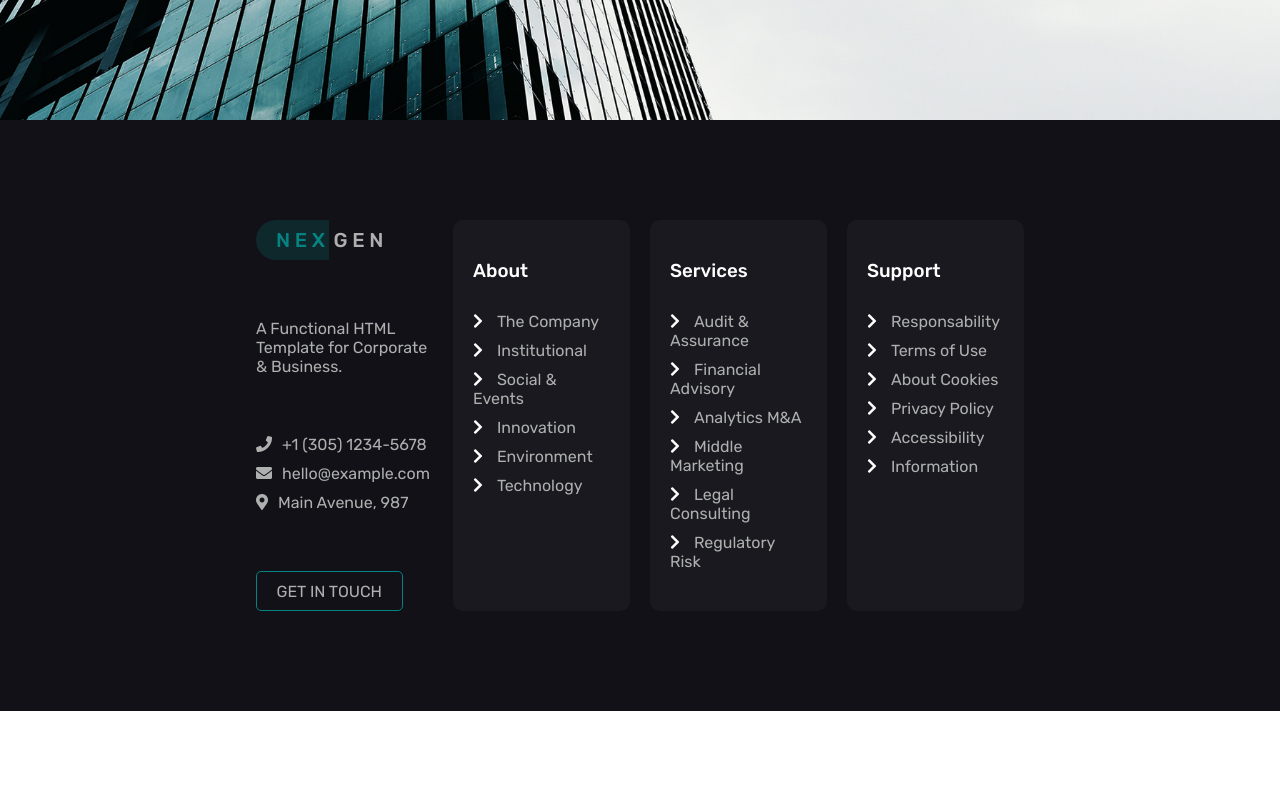
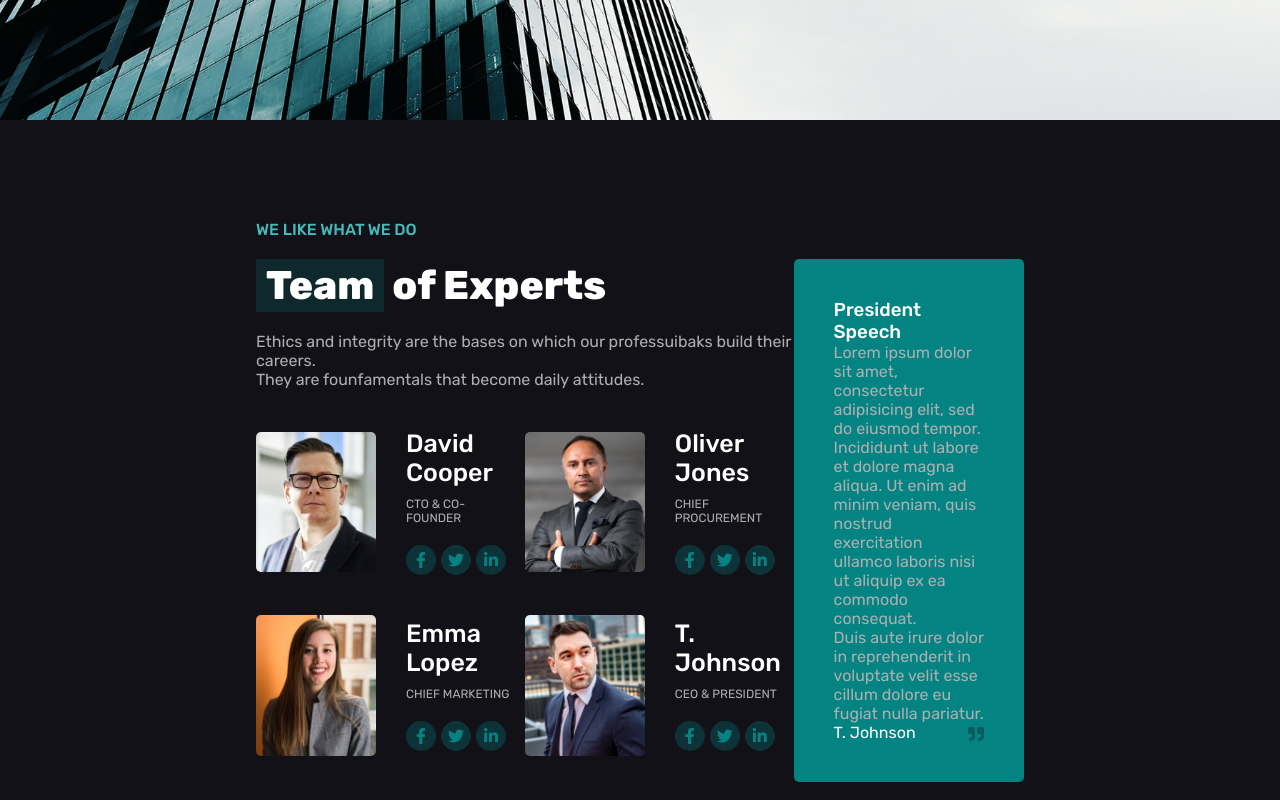
Before and after one commit to Xutrurn/proj-html-vuejs, a plain HTML site: page index.html in a window 1280 px wide. Shown: the part 680-1480 px from the top of the page. Before the commit the page ends 1391 px from the top, so only its background shows below. Drawn offline with nearby package versions, Linux system fonts and the light colour scheme.

Commit message:
aggiunta sezione team

```diff
--- a/css/style.css
+++ b/css/style.css
@@ -144,7 +144,7 @@ nav>div:last-child>* {
 #jumbo>div {
   height: calc(100% - 60px);
   width: 500px;
-  margin-left: 60%;
+  margin-left: 50%;
 }
 
 #jumbo h1 {
@@ -168,6 +168,93 @@ nav>div:last-child>* {
 }
 
 /* Main */
+/* Team */
+#team {
+  padding: 100px 0;
+  background-color: #121117;
+  color: white;
+}
+
+#team h4 {
+  margin-bottom: 20px;
+}
+
+#team h2 {
+  margin-top: 0;
+}
+
+#team>.container>div {
+  align-items: stretch;
+}
+
+/* Team left */
+#team .left {
+  width: 70%;
+}
+
+#team .left>div {
+  flex-wrap: wrap;
+}
+
+#team .team-id {
+  margin: 40px 40px 0 0;
+  width: calc(50% - 40px);
+}
+
+#team .team-id h3 {
+  font-size: 25px;
+}
+
+#team .team-id img {
+  width: 120px;
+  border-radius: 5px;
+  margin-right: 30px;
+}
+
+#team .team-id p {
+  font-size: 12px;
+  margin: 10px 0 20px;
+}
+
+#team .team-id span {
+  background-color: rgba(4, 131, 131, 0.3);
+  border-radius: 50%;
+  justify-content: center;
+  width: 30px;
+  height: 30px;
+  margin-right: 5px;
+}
+
+#team .team-id span:hover {
+  background-color: rgba(200, 111, 41, 0.3);
+  color: #c86f29;
+}
+
+/* Team right */
+#team .right {
+  background-color: #048383;
+  padding: 40px;
+  width: 30%;
+  display: flex;
+  flex-direction: column;
+  justify-content: space-between;
+  align-items: flex-start;
+  border-radius: 5px;
+  position: relative;
+}
+
+#team .right p:last-child {
+  color: white;
+}
+
+#team .right i {
+  position: absolute;
+  bottom: 40px;
+  right: 40px;
+  color: #0d3338;
+  filter: opacity(0.5);
+}
+
 /* Footer */
 /* footer-links */
 #footer-links {
@@ -230,3 +317,4 @@ nav>div:last-child>* {
 
 #footer-links .navig a:hover {
   color: #048383;
+}
--- a/index.html
+++ b/index.html
@@ -80,6 +80,47 @@
     <!-- MAIN -->
     <main>
 
+      <!-- Team -->
+      <section id="team">
+        <div class="container">
+          <h4>WE LIKE WHAT WE DO</h4>
+          <div class="flex">
+
+            <!-- Team Sinistra -->
+            <div class="left">
+              <h2><span class="underlined">Team</span> of Experts</h2>
+              <p>Ethics and integrity are the bases on which our professuibaks build their careers.</p>
+              <p>They are founfamentals that become daily attitudes.</p>
+              <div class="flex">
+                <div v-for="element in membriStaff" class="team-id flex">
+                  <img :src="element.img" alt="element.nome">
+                  <div>
+                    <h3>{{element.nome}}</h3>
+                    <p>{{element.ruolo}}</p>
+                    <div class="flex">
+                      <a :href="element.linkFb"><span class="elfgreen flex"><i class="fab fa-facebook-f"></i></span></a>
+                      <a :href="element.linkTw"><span class="elfgreen flex"><i class="fab fa-twitter"></i></span></a>
+                      <a :href="element.linkIn"><span class="elfgreen flex"><i class="fab fa-linkedin-in"></i></span></a>
+                    </div>
+                  </div>
+                </div>
+              </div>
+            </div>
+
+            <!-- Team Destra -->
+            <div class="right">
+              <i class="fas fa-quote-right"></i>
+              <h3>President Speech</h3>
+              <p>Lorem ipsum dolor sit amet, consectetur adipisicing elit, sed do eiusmod tempor.</p>
+              <p>Incididunt ut labore et dolore magna aliqua. Ut enim ad minim veniam, quis nostrud exercitation ullamco laboris nisi ut aliquip ex ea commodo consequat.</p>
+              <p>Duis aute irure dolor in reprehenderit in voluptate velit esse cillum dolore eu fugiat nulla pariatur.</p>
+              <p>T. Johnson</p>
+            </div>
+
+          </div>
+
+        </div>
+      </section>
 
     </main>
 
--- a/js/script.js
+++ b/js/script.js
@@ -42,6 +42,41 @@ var app = new Vue({
       descrizione: "A Functional HTML Template for Corporate & Business.",
       indirizzo: "Main Avenue, 987"
     },
+
+    // membri azienda
+    membriStaff: [{
+        img: "img/team-1.jpg",
+        nome: "David Cooper",
+        ruolo: "CTO & CO-FOUNDER",
+        linkFb: "#team",
+        linkTw: "#team",
+        linkIn: "#team"
+      },
+      {
+        img: "img/team-3.jpg",
+        nome: "Oliver Jones",
+        ruolo: "CHIEF PROCUREMENT",
+        linkFb: "#team",
+        linkTw: "#team",
+        linkIn: "#team"
+      },
+      {
+        img: "img/team-2.jpg",
+        nome: "Emma Lopez",
+        ruolo: "CHIEF MARKETING",
+        linkFb: "#team",
+        linkTw: "#team",
+        linkIn: "#team"
+      },
+      {
+        img: "img/team-4.jpg",
+        nome: "T. Johnson",
+        ruolo: "CEO & PRESIDENT",
+        linkFb: "#team",
+        linkTw: "#team",
+        linkIn: "#team"
+      },
+    ],
 
     // dati footer
     datiFooter: [{
```
